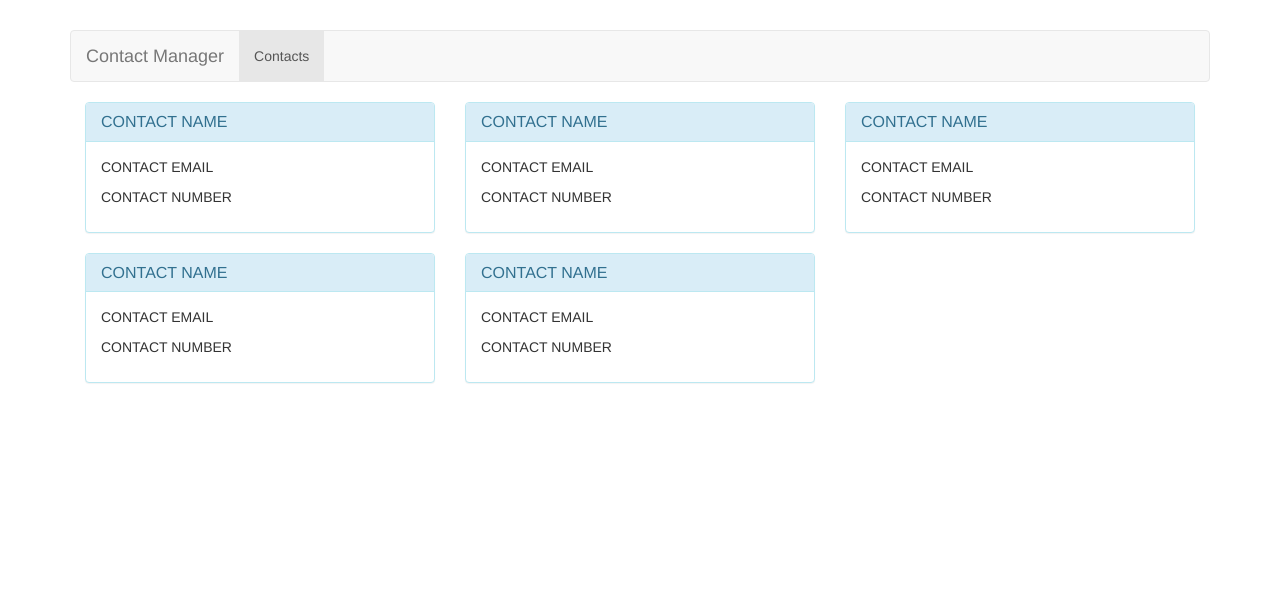
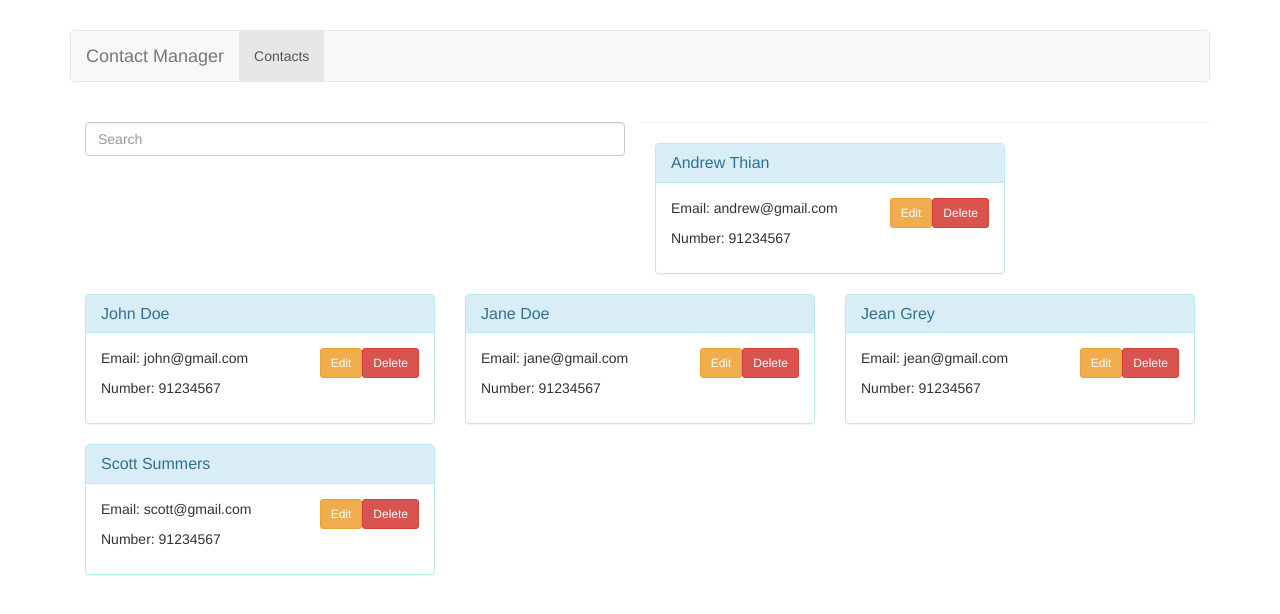
Before and after one commit to AndrewThian/redmart_assignment, a Vue app: page /contacts in a window 1280 px wide. Shown: the top 614 px of the page. Built offline with nearby package versions, Linux system fonts and the light colour scheme.

Commit message:
implement search functionality to filtering contacts

```diff
--- a/src/components/contacts/Contact.vue
+++ b/src/components/contacts/Contact.vue
@@ -3,13 +3,17 @@
     <div class="panel panel-info">
       <div class="panel-heading">
         <h3 class="panel-title">
-          CONTACT NAME
+          {{ contact.name }}
         </h3>
       </div>
       <div class="panel-body">
         <div class="pull-left">
-          <p>CONTACT EMAIL</p>
-          <p>CONTACT NUMBER</p>
+          <p>Email: {{ contact.email }}</p>
+          <p>Number: {{ contact.number }}</p>
+        </div>
+        <div class="pull-right">
+          <button class="btn btn-sm btn-warning">Edit</button>
+          <button class="btn btn-sm btn-danger">Delete</button>
         </div>
       </div>
     </div>
@@ -17,8 +21,9 @@
 </template>
 
 <script>
-export default {
-}
+  export default {
+    props: ['contact']
+  }
 </script>
 
 <style lang="css">
--- a/src/components/contacts/Contacts.vue
+++ b/src/components/contacts/Contacts.vue
@@ -1,7 +1,15 @@
 <template>
   <div>
+    <div class="col-md-6">
+      <input
+        type="text"
+        class="form-control"
+        placeholder="Search"
+        v-model="searchParams">
+    </div>
+    <hr>
     <app-contact
-      v-for="contact in contacts"
+      v-for="contact in filteredContacts"
       :contact="contact"
       :key="contact.email"
       ></app-contact>
@@ -20,7 +28,15 @@ export default {
         { name: 'Jane Doe', email: 'jane@gmail.com', number: 91234567 },
         { name: 'Jean Grey', email: 'jean@gmail.com', number: 91234567 },
         { name: 'Scott Summers', email: 'scott@gmail.com', number: 91234567 }
-      ]
+      ],
+      searchParams: ''
+    }
+  },
+  computed: {
+    filteredContacts () {
+      return this.contacts.filter(contact => {
+        return contact.name.toLowerCase().includes(this.searchParams.toLowerCase())
+      })
     }
   },
   components: {
```
